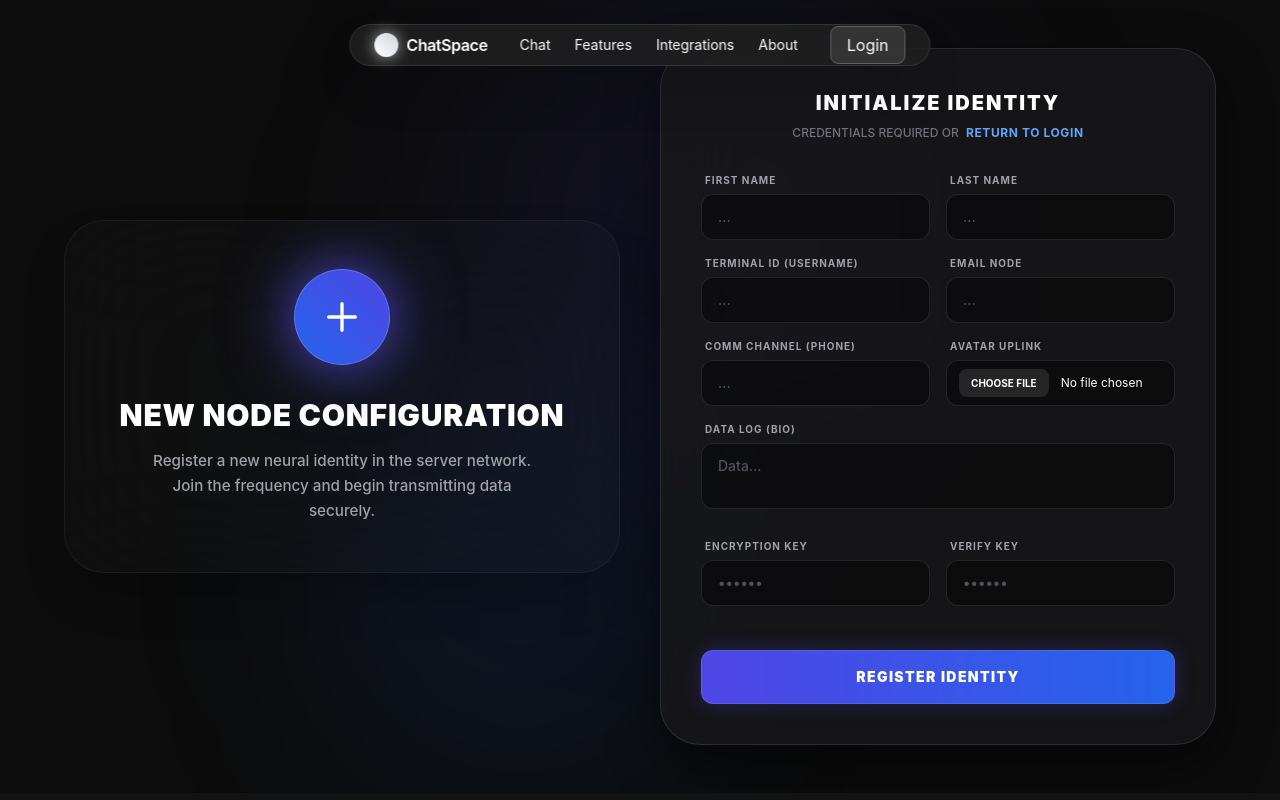
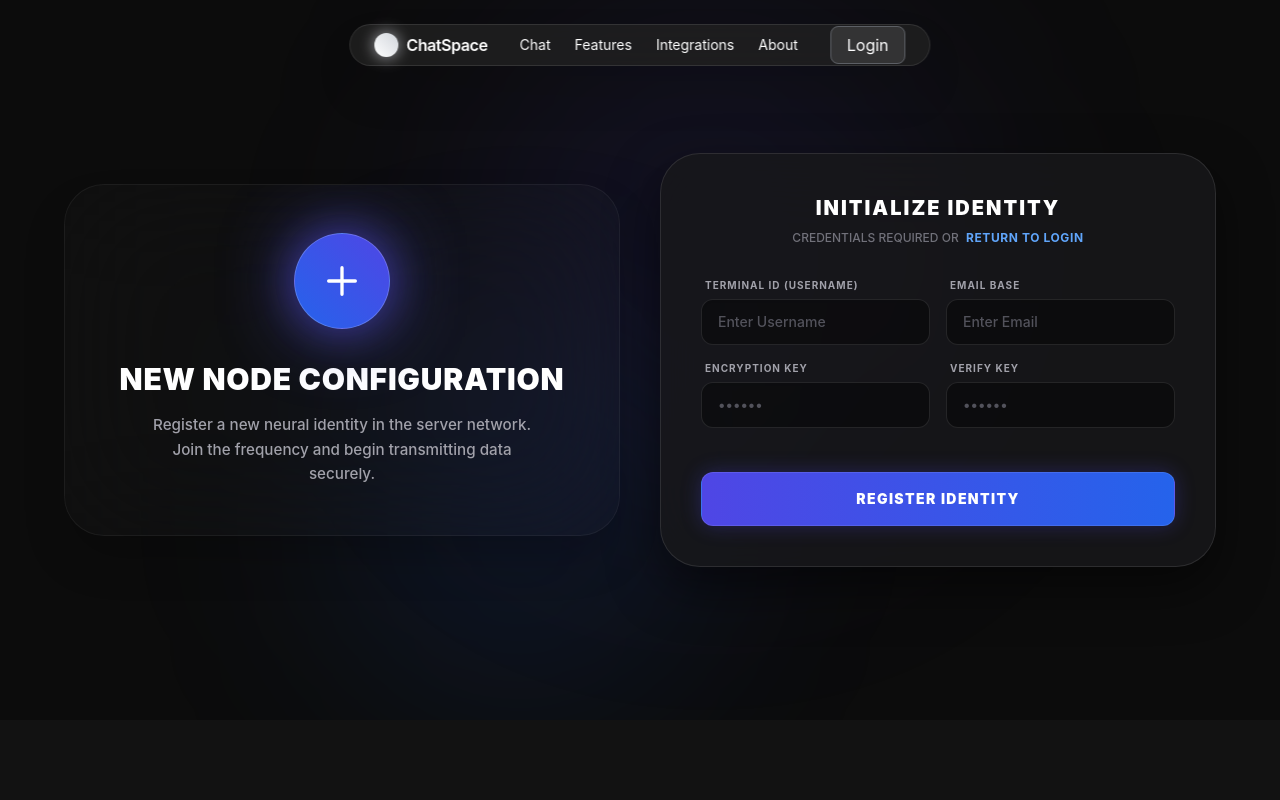
Before and after one commit to Moueen-Togarvi/Moon-realtime-chatapp, a Django app: page /register/ in a window 1280 px wide. Run offline with Django 5.2, Linux system fonts and the light colour scheme; some libraries are stand-ins or nearby versions.

Commit message:
update signup

```diff
--- a/core/app1/forms.py
+++ b/core/app1/forms.py
@@ -6,33 +6,19 @@ from .models import User
 
 
 class UserRegistrationForm(UserCreationForm):
-    """User registration form with additional fields"""
+    """Minimal User registration form"""
     email = forms.EmailField(required=True)
-    phone_number = forms.CharField(max_length=15, required=False)
-    first_name = forms.CharField(max_length=30, required=True)
-    last_name = forms.CharField(max_length=30, required=True)
-    profile_picture = forms.ImageField(required=False)
-    bio = forms.CharField(widget=forms.Textarea(attrs={'rows': 3}), required=False)
 
     class Meta:
         model = User
-        fields = ('username', 'email', 'first_name', 'last_name', 'phone_number',
-                 'profile_picture', 'bio', 'password1', 'password2')
+        fields = ('username', 'email', 'password1', 'password2')
 
     def __init__(self, *args, **kwargs):
         super().__init__(*args, **kwargs)
         self.helper = FormHelper()
         self.helper.layout = Layout(
-            Row(
-                Column('first_name', css_class='form-group col-md-6 mb-0'),
-                Column('last_name', css_class='form-group col-md-6 mb-0'),
-                css_class='form-row'
-            ),
             'username',
             'email',
-            'phone_number',
-            'profile_picture',
-            'bio',
             Row(
                 Column('password1', css_class='form-group col-md-6 mb-0'),
                 Column('password2', css_class='form-group col-md-6 mb-0'),
@@ -43,11 +29,7 @@ class UserRegistrationForm(UserCreationForm):
 
     def save(self, commit=True):
         user = super().save(commit=False)
-        user.email = self.cleaned_data['email']
-        user.first_name = self.cleaned_data['first_name']
-        user.last_name = self.cleaned_data['last_name']
-        user.phone_number = self.cleaned_data['phone_number']
-        user.bio = self.cleaned_data['bio']
+        user.email = self.cleaned_data.get('email', '')
         if commit:
             user.save()
         return user
--- a/core/app1/templates/app1/register.html
+++ b/core/app1/templates/app1/register.html
@@ -43,41 +43,20 @@
                 <div class="space-y-4">
                     <div class="grid grid-cols-2 gap-4">
                         <div>
-                            <label for="{{ form.first_name.id_for_label }}" class="block text-[10px] font-bold text-zinc-400 uppercase tracking-widest mb-1.5 ml-1">First Name</label>
-                            <input id="{{ form.first_name.id_for_label }}" name="{{ form.first_name.name }}" type="text" required
-                                class="w-full bg-black/40 border border-white/10 rounded-xl px-4 py-3 text-sm font-medium text-white placeholder-zinc-600 focus:outline-none focus:border-white/20 focus:bg-black/60 transition-all shadow-inner"
-                                placeholder="..." value="{{ form.first_name.value|default:'' }}">
-                            {% if form.first_name.errors %}
-                            <div class="text-red-400 text-xs mt-1 ml-1">{{ form.first_name.errors.0 }}</div>
-                            {% endif %}
-                        </div>
-                        <div>
-                            <label for="{{ form.last_name.id_for_label }}" class="block text-[10px] font-bold text-zinc-400 uppercase tracking-widest mb-1.5 ml-1">Last Name</label>
-                            <input id="{{ form.last_name.id_for_label }}" name="{{ form.last_name.name }}" type="text" required
-                                class="w-full bg-black/40 border border-white/10 rounded-xl px-4 py-3 text-sm font-medium text-white placeholder-zinc-600 focus:outline-none focus:border-white/20 focus:bg-black/60 transition-all shadow-inner"
-                                placeholder="..." value="{{ form.last_name.value|default:'' }}">
-                            {% if form.last_name.errors %}
-                            <div class="text-red-400 text-xs mt-1 ml-1">{{ form.last_name.errors.0 }}</div>
-                            {% endif %}
-                        </div>
-                    </div>
-
-                    <div class="grid grid-cols-2 gap-4">
-                        <div>
                             <label for="{{ form.username.id_for_label }}" class="block text-[10px] font-bold text-zinc-400 uppercase tracking-widest mb-1.5 ml-1">Terminal ID (Username)</label>
                             <input id="{{ form.username.id_for_label }}" name="{{ form.username.name }}" type="text" required
                                 class="w-full bg-black/40 border border-white/10 rounded-xl px-4 py-3 text-sm font-medium text-white placeholder-zinc-600 focus:outline-none focus:border-white/20 focus:bg-black/60 transition-all shadow-inner"
-                                placeholder="..." value="{{ form.username.value|default:'' }}">
+                                placeholder="Enter Username" value="{{ form.username.value|default:'' }}">
                             {% if form.username.errors %}
                             <div class="text-red-400 text-xs mt-1 ml-1">{{ form.username.errors.0 }}</div>
                             {% endif %}
                         </div>
 
                         <div>
-                            <label for="{{ form.email.id_for_label }}" class="block text-[10px] font-bold text-zinc-400 uppercase tracking-widest mb-1.5 ml-1">Email Node</label>
+                            <label for="{{ form.email.id_for_label }}" class="block text-[10px] font-bold text-zinc-400 uppercase tracking-widest mb-1.5 ml-1">Email Base</label>
                             <input id="{{ form.email.id_for_label }}" name="{{ form.email.name }}" type="email" required
                                 class="w-full bg-black/40 border border-white/10 rounded-xl px-4 py-3 text-sm font-medium text-white placeholder-zinc-600 focus:outline-none focus:border-white/20 focus:bg-black/60 transition-all shadow-inner"
-                                placeholder="..." value="{{ form.email.value|default:'' }}">
+                                placeholder="Enter Email" value="{{ form.email.value|default:'' }}">
                             {% if form.email.errors %}
                             <div class="text-red-400 text-xs mt-1 ml-1">{{ form.email.errors.0 }}</div>
                             {% endif %}
@@ -85,37 +64,6 @@
                     </div>
 
                     <div class="grid grid-cols-2 gap-4">
-                        <div>
-                            <label for="{{ form.phone_number.id_for_label }}" class="block text-[10px] font-bold text-zinc-400 uppercase tracking-widest mb-1.5 ml-1">Comm Channel (Phone)</label>
-                            <input id="{{ form.phone_number.id_for_label }}" name="{{ form.phone_number.name }}" type="tel"
-                                class="w-full bg-black/40 border border-white/10 rounded-xl px-4 py-3 text-sm font-medium text-white placeholder-zinc-600 focus:outline-none focus:border-white/20 focus:bg-black/60 transition-all shadow-inner"
-                                placeholder="..." value="{{ form.phone_number.value|default:'' }}">
-                            {% if form.phone_number.errors %}
-                            <div class="text-red-400 text-xs mt-1 ml-1">{{ form.phone_number.errors.0 }}</div>
-                            {% endif %}
-                        </div>
-
-                        <div>
-                            <label for="{{ form.profile_picture.id_for_label }}" class="block text-[10px] font-bold text-zinc-400 uppercase tracking-widest mb-1.5 ml-1">Avatar Uplink</label>
-                            <input id="{{ form.profile_picture.id_for_label }}" name="{{ form.profile_picture.name }}" type="file" accept="image/*"
-                                class="w-full bg-black/40 border border-white/10 rounded-xl px-3 py-2 text-xs text-white file:mr-3 file:py-1.5 file:px-3 file:rounded-lg file:border-none file:text-[10px] file:font-bold file:uppercase file:bg-white/10 file:text-white hover:file:bg-white/20 transition-all cursor-pointer">
-                            {% if form.profile_picture.errors %}
-                            <div class="text-red-400 text-xs mt-1 ml-1">{{ form.profile_picture.errors.0 }}</div>
-                            {% endif %}
-                        </div>
-                    </div>
-
-                    <div>
-                        <label for="{{ form.bio.id_for_label }}" class="block text-[10px] font-bold text-zinc-400 uppercase tracking-widest mb-1.5 ml-1">Data Log (Bio)</label>
-                        <textarea id="{{ form.bio.id_for_label }}" name="{{ form.bio.name }}" rows="2"
-                            class="w-full bg-black/40 border border-white/10 rounded-xl px-4 py-3 text-sm font-medium text-white placeholder-zinc-600 focus:outline-none focus:border-white/20 focus:bg-black/60 transition-all shadow-inner resize-none"
-                            placeholder="Data..."></textarea>
-                        {% if form.bio.errors %}
-                        <div class="text-red-400 text-xs mt-1 ml-1">{{ form.bio.errors.0 }}</div>
-                        {% endif %}
-                    </div>
-
-                    <div class="grid grid-cols-2 gap-4 pt-2">
                         <div>
                             <label for="{{ form.password1.id_for_label }}" class="block text-[10px] font-bold text-zinc-400 uppercase tracking-widest mb-1.5 ml-1">Encryption Key</label>
                             <input id="{{ form.password1.id_for_label }}" name="{{ form.password1.name }}" type="password" required
```
